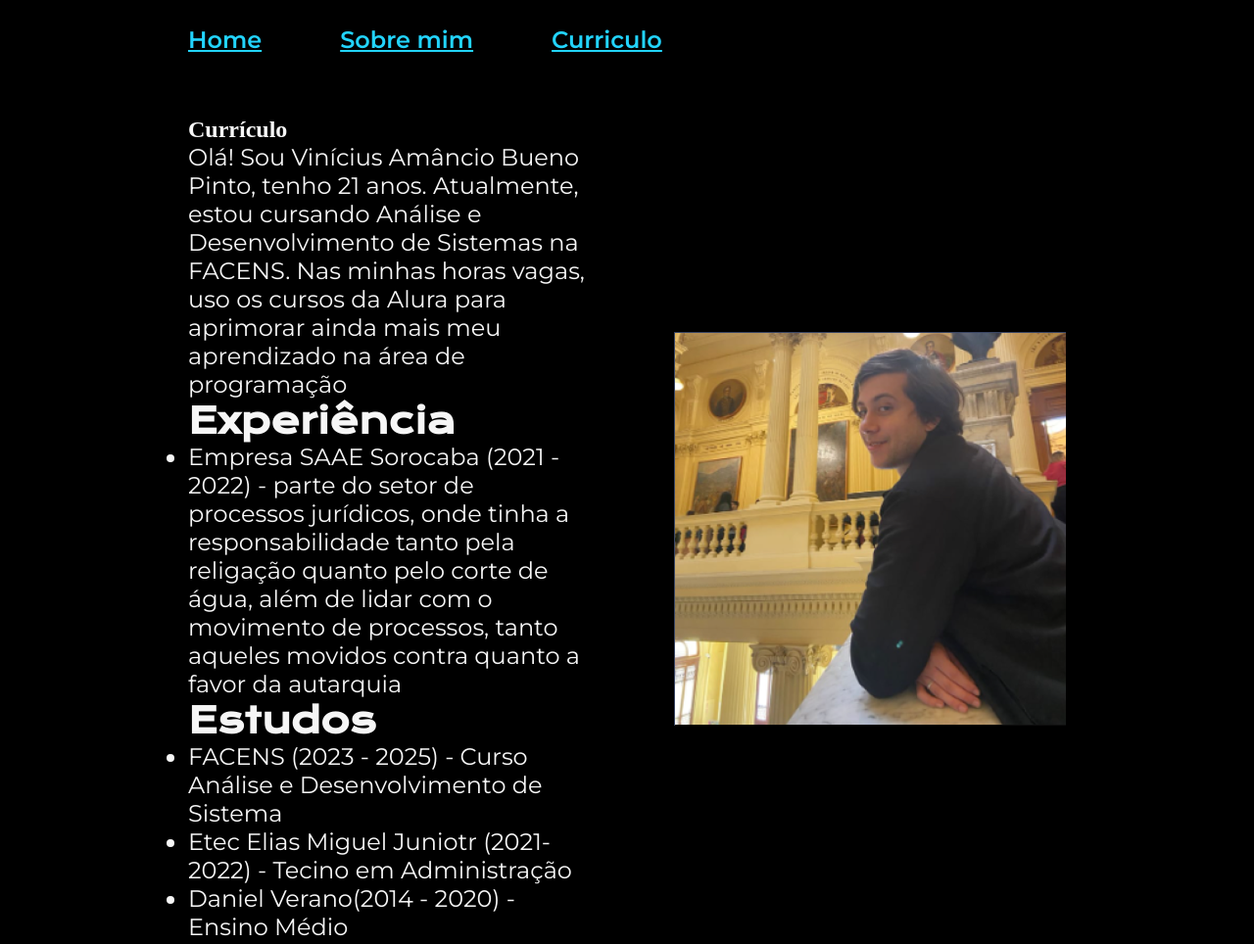
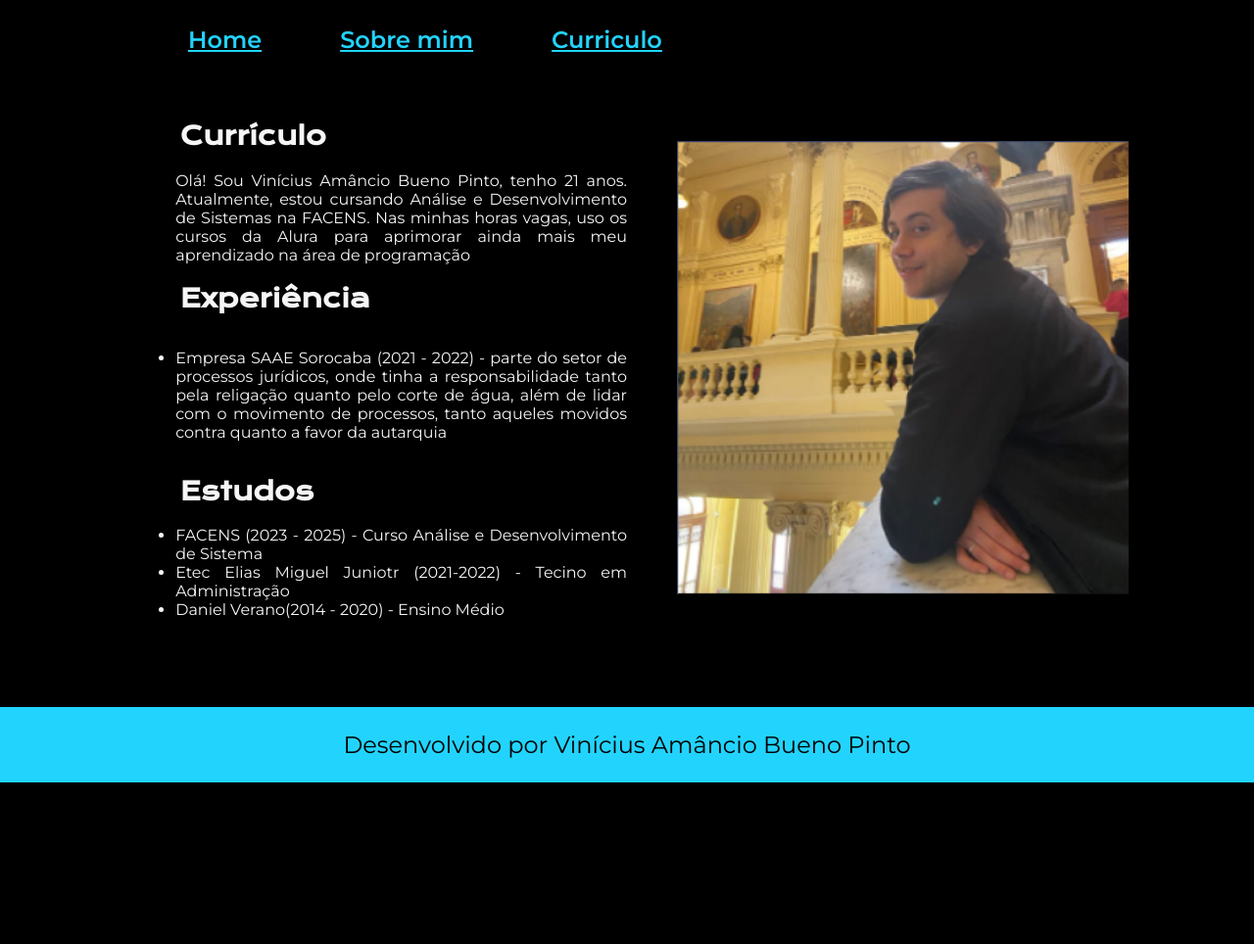
Before and after one commit to Vinecioos/FrontEnd, a plain HTML site: page curriculo.html in a window 1280 px wide. Shown: the top 964 px of the page at 98% size. After the commit the page ends 800 px from the top, so only its background shows below. Drawn offline with nearby package versions, Linux system fonts and the light colour scheme.

Commit message:
correcao

```diff
--- a/curriculo.html
+++ b/curriculo.html
@@ -14,9 +14,9 @@
             <a class="cabecalho__menu__links" href="curriculo.html">Curriculo</a>
         </nav>
     </header>
-    <main class="apresentacao">
-        <section class="capresentacao__conteudo">
-            <h1 class="capresentacao__conteudo__titulo">Currículo</h1>
+    <main class="apresentacao__curriculo">
+        <section class="apresentacao__conteudo">
+            <h1 class="apresentacao__conteudo__titulo">Currículo</h1>
             <p class="apresentacao__conteudo__texto"> Olá! Sou Vinícius Amâncio Bueno Pinto, tenho 21 anos. Atualmente, estou cursando Análise e Desenvolvimento de Sistemas na FACENS. Nas minhas horas vagas, uso os cursos da Alura para aprimorar ainda mais meu aprendizado na área de programação
             </p>
             <h2 class="apresentacao__conteudo__titulo">Experiência</h2>
@@ -26,7 +26,7 @@
                 </ul>
             </p>
             <h2 class="apresentacao__conteudo__titulo">Estudos</h2>
-            <div class="apresentacaoc__conteudo__texto">
+            <div class="apresentacao__conteudo__texto">
                 <ul class="apresentacao__conteudo__texto">
                     <li>FACENS (2023 - 2025) - Curso Análise e Desenvolvimento de Sistema</li>
                     <li>Etec Elias Miguel Juniotr (2021-2022) - Tecino em Administração </li>
--- a/style/style.css
+++ b/style/style.css
@@ -113,25 +113,25 @@ body{
     font-weight: 400;
 }
 
-.curriculo{
+.apresentacao__curriculo{
     display: flex;
     align-items: center;
     padding: 5% 10% 7%;
 }
-.curriculo__conteudo{
+.apresentacao__conteudo{
     display:flex;
     flex-direction: column;
     gap: 15px;
     padding: 0% 5%;
     text-align: justify;
 }
-.curriculo__conteudo__titulo{
+.apresentacao__conteudo__titulo{
     font-family: var(--fonte-principal);
     font-size: 1.6rem;
     padding: 1%;
 
 }
-.curriculo__conteudo__texto{
+.apresentacao__conteudo__texto{
     font-family: var(--fonte-secundaria);
     font-size: 1rem;
 }
@@ -148,7 +148,7 @@ body{
         padding: 5%;
     }
     .apresentacao__conteudo{
-        width: auto;
+        width: auto ;
     }
 
 }
```
